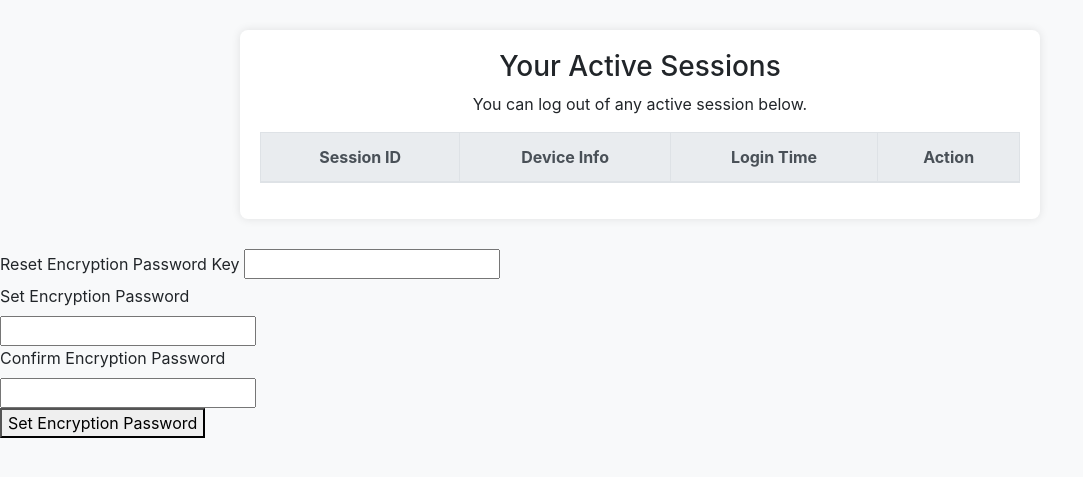
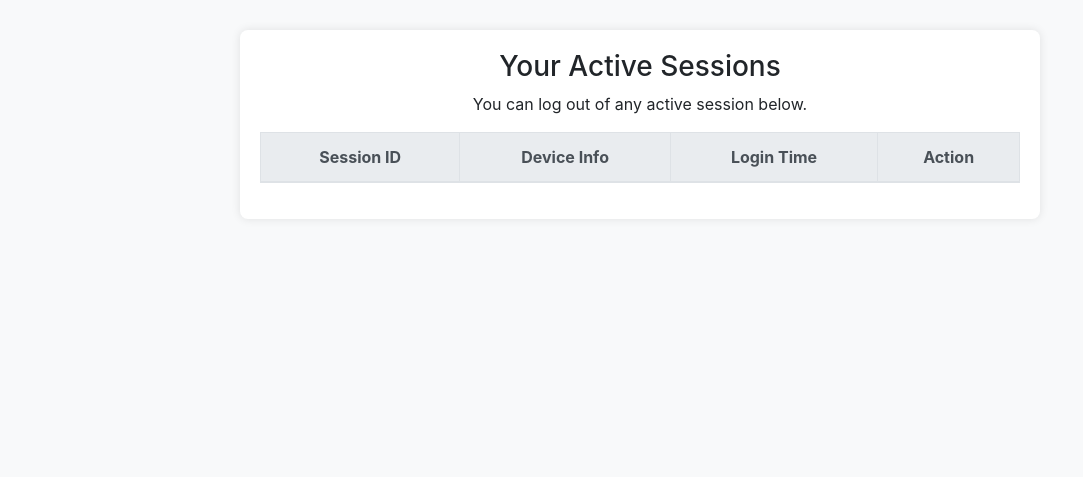
Before and after one commit to KenyanAudo03/NoteWave, a Flask app: template website/templates/active_sessions.html in a window 1280 px wide. Shown: the top 477 px of the page, without its empty margins (0-1083 px from the left). Run offline with Flask 3, Linux system fonts and the light colour scheme; the template is opened without the code that fills it, so the values that code supplies are empty; some libraries are stand-ins or nearby versions.

Commit message:
Second Notewave  code commit

```diff
--- a/website/templates/active_sessions.html
+++ b/website/templates/active_sessions.html
@@ -82,86 +82,3 @@
 <script src="https://stackpath.bootstrapcdn.com/bootstrap/4.5.2/js/bootstrap.min.js"></script>
 </body>
 </html>
-
-
-
-
-
-
-
-
-
-
-<form
-action="{{ url_for('auth.set_encrypt_password') }}"
-method="POST"
-id="setEncryptPasswordForm"
->
-<div>
-  <label for="new_encrypt_password"
-    >Reset Encryption Password Key</label
-  >
-  <input
-    type="text"
-    name="new_encrypt_password"
-    id="new_encrypt_password"
-    required
-  />
-</div>
-<div>
-  <label for="set_encrypt_password"
-    >Set Encryption Password</label
-  >
-  <div class="password-container">
-    <input
-      type="password"
-      name="set_encrypt_password"
-      id="set_encrypt_password"
-      required
-      oninput="toggleEyeIcon(this, 'togglePasswordSet')"
-    />
-
-    <span
-      id="togglePasswordSet"
-      class="eye-icon"
-      onclick="togglePasswordVisibility('set_encrypt_password', 'togglePasswordSet')"
-      style="display: none; cursor: pointer"
-    >
-      👁️
-    </span>
-  </div>
-  <small
-    id="password-strength-message"
-    style="color: red"
-  ></small>
-</div>
-<div>
-  <label for="confirm_encrypt_password"
-    >Confirm Encryption Password</label
-  >
-  <div class="password-container">
-    <input
-      type="password"
-      name="confirm_encrypt_password"
-      id="confirm_encrypt_password"
-      required
-      oninput="toggleEyeIcon(this, 'toggleConfirmPasswordSet')"
-    />
-    <span
-      id="toggleConfirmPasswordSet"
-      class="eye-icon"
-      onclick="togglePasswordVisibility('confirm_encrypt_password', 'toggleConfirmPasswordSet')"
-      style="display: none; cursor: pointer"
-    >
-      👁️
-    </span>
-  </div>
-  <small
-    id="confirm-password-message"
-    style="color: red"
-  ></small>
-</div>
-<button type="submit" class="btn-action-encrypt" id="submitBtn">
-  Set Encryption Password
-</button>
-</form>
```
Also changed, not shown: website/static/css/setting.css (+11 -0 lines), website/static/js/setting.js (+47 -6 lines), website/templates/setting.html (+7 -4 lines).
